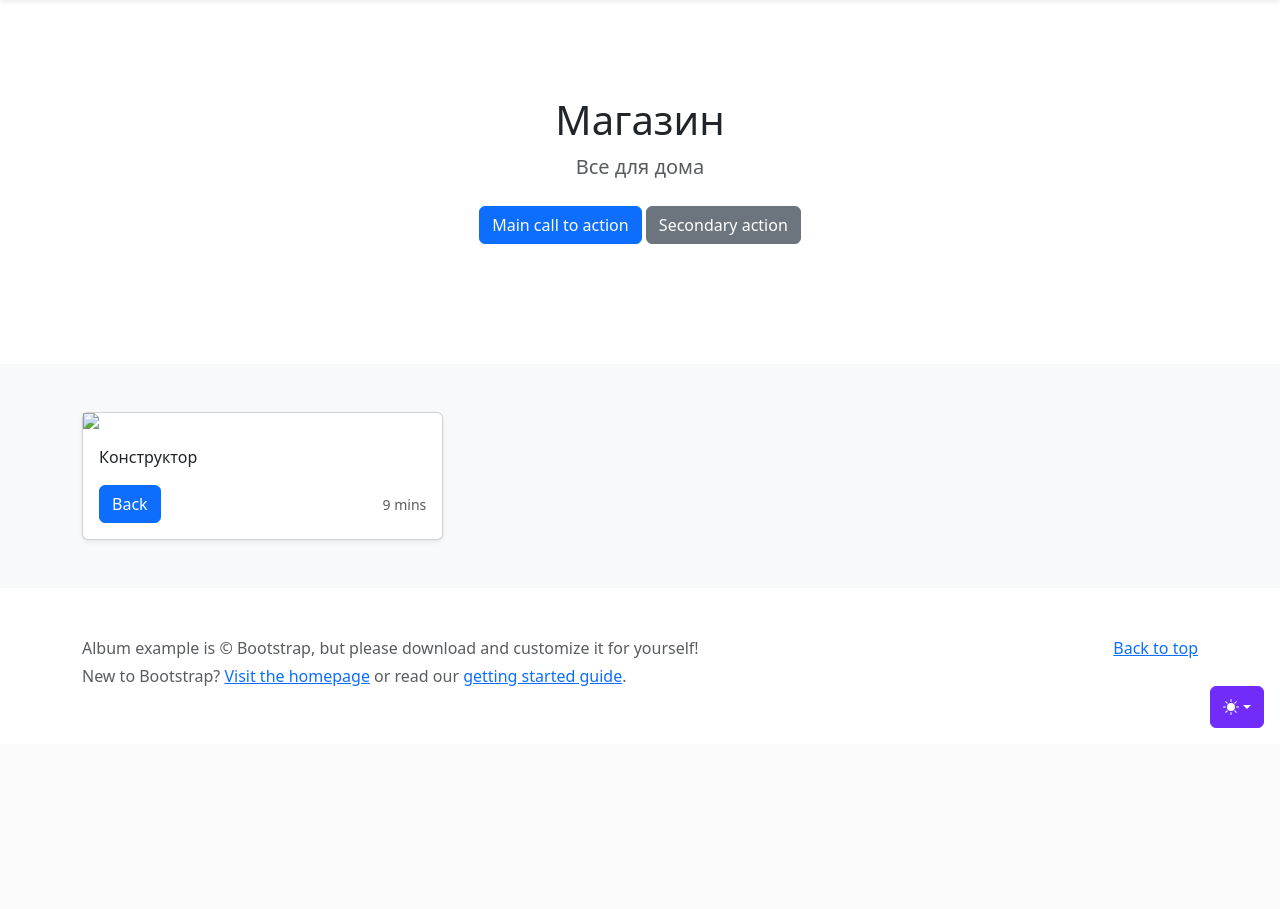
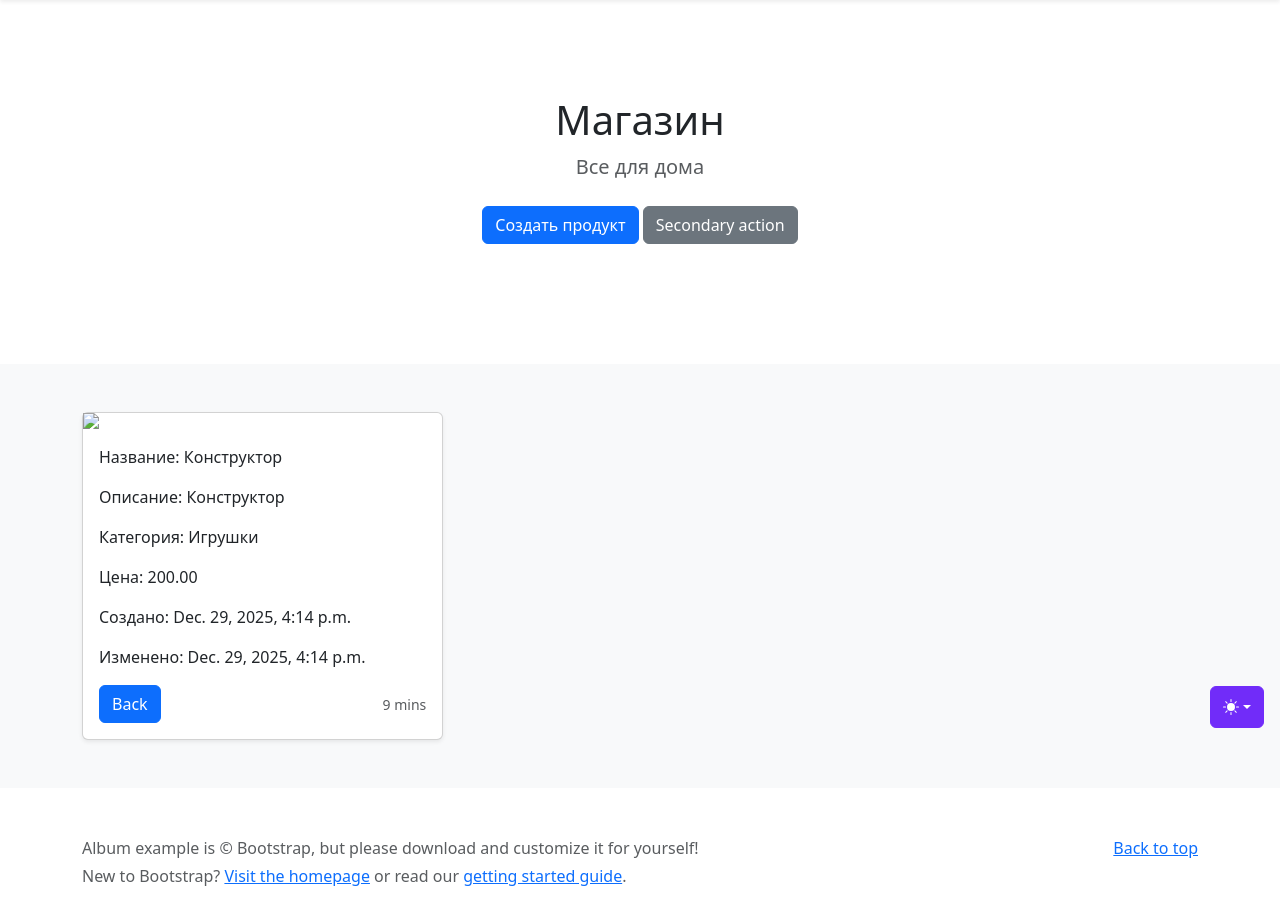
Before and after one commit to GalinaUm/homework_django, a Django app: template catalog/templates/product_details.html in a window 1280 px wide. Shown: the part 56-965 px from the top of the page. Before the commit the page ends 784 px from the top, so only its background shows below. Run offline with Django 5.2, Linux system fonts and the light colour scheme; the template is opened without the code that fills it: values that come from a table or form of the project are taken from there, others are empty; data comes from the database, SQL or seed files in the repository; some libraries are stand-ins or nearby versions.

Commit message:
product_create

```diff
--- a/catalog/templates/base.html
+++ b/catalog/templates/base.html
@@ -95,7 +95,7 @@
         <div class="row py-lg-5">
             <div class="col-lg-6 col-md-8 mx-auto"><h1 class="fw-light">Магазин</h1>
                 <p class="lead text-body-secondary">Все для дома</p>
-                <p><a href="#" class="btn btn-primary my-2">Main call to action</a> <a href="#"
+                <p><a href="{% url 'catalog:product_create' %}" class="btn btn-primary my-2">Создать продукт</a> <a href="#"
                                                                                        class="btn btn-secondary my-2">Secondary
                     action</a></p></div>
         </div>
--- a/catalog/templates/product_details.html
+++ b/catalog/templates/product_details.html
@@ -7,7 +7,13 @@
             <div class="col">
                 <div class="card shadow-sm">
                     <img src="{{ product.image | media_filter }}">
-                        <div class="card-body"><p class="card-text">{{ product.name }}</p>
+                    <div class="card-body">
+                        <p class="card-text">Название: {{product.name}}</p>
+                        <p class="card-text">Описание: {{product.description | truncatechars:100 }}</p>
+                        <p class="card-text">Категория: {{product.category}}</p>
+                        <p class="card-text">Цена: {{product.purchase_price}}</p>
+                        <p class="card-text">Создано: {{product.created_at}}</p>
+                        <p class="card-text">Изменено: {{product.updated_at}}</p>
                         <div class="d-flex justify-content-between align-items-center">
                             <div class="btn-group">
                                 <a class="btn btn-primary" href="{% url 'catalog:products_list' %}"
--- a/catalog/urls.py
+++ b/catalog/urls.py
@@ -1,6 +1,6 @@
 from django.urls import path
 from catalog.apps import CatalogConfig
-from catalog.views import home, contacts, products_list, product_details
+from catalog.views import home, contacts, products_list, product_details, product_create
 
 app_name = CatalogConfig.name
 
@@ -9,5 +9,6 @@ urlpatterns = [
     path('home/', home, name='home'),
     path('contacts/', contacts, name='contacts'),
     path('', products_list, name='products_list'),
-    path('catalog/<int:pk>', product_details, name='product_details'),
+    path('catalog/<int:pk>/', product_details, name='product_details'),
+    path('catalog/create/', product_create, name='product_create'),
 ]
--- a/catalog/views.py
+++ b/catalog/views.py
@@ -1,6 +1,7 @@
 from django.http import HttpResponse
 from django.shortcuts import render, get_object_or_404
 
+from catalog.forms import ProductForm
 from catalog.models import Product, Category
 
 
@@ -54,6 +55,6 @@ def product_create(request):
             image=image,
         )
         context = {"product": product}
-        return render(request, "catalog/product_details.html", context)
+        return render(request, "product_details.html", context)
 
-    return render(request, "catalog/product_create.html", {"categories": categories})
+    return render(request, "product_create.html", {"form": ProductForm()})
```
Also changed, not shown: catalog/forms.py (added, +10 -0 lines), catalog/templates/product_create.html (added, +22 -0 lines). Lines whose indentation alone changed are shown as unchanged.
